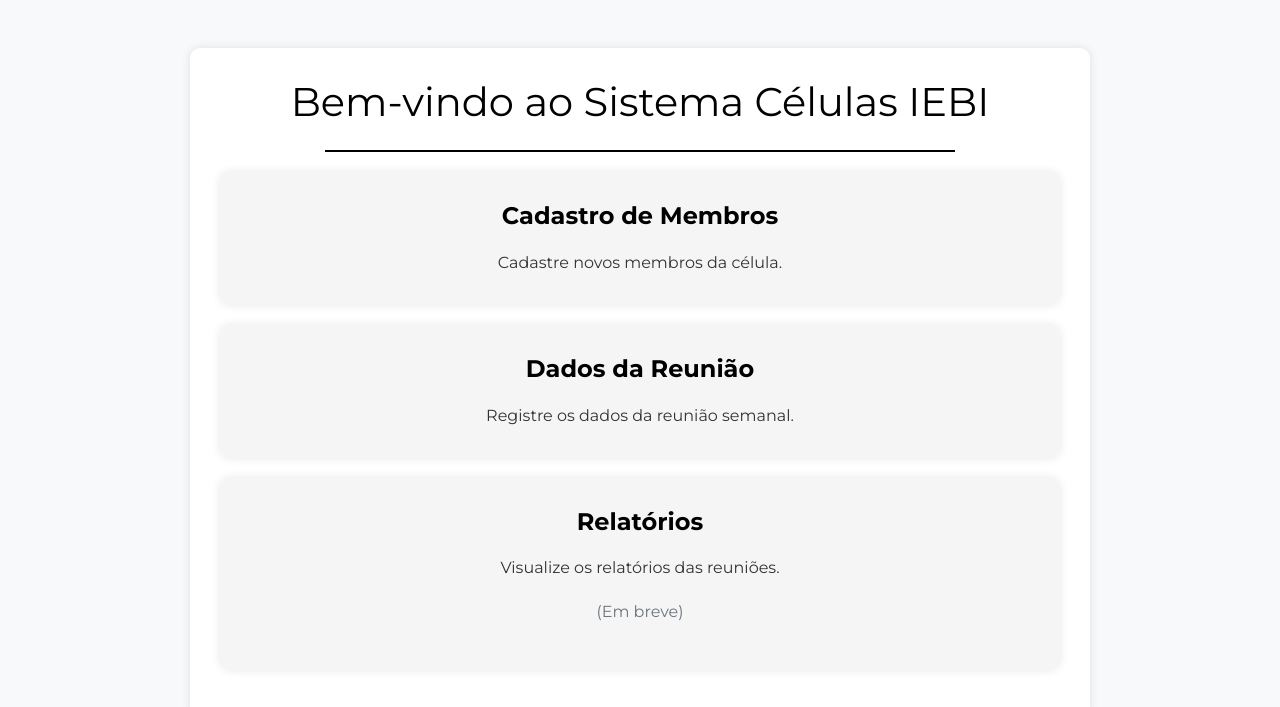
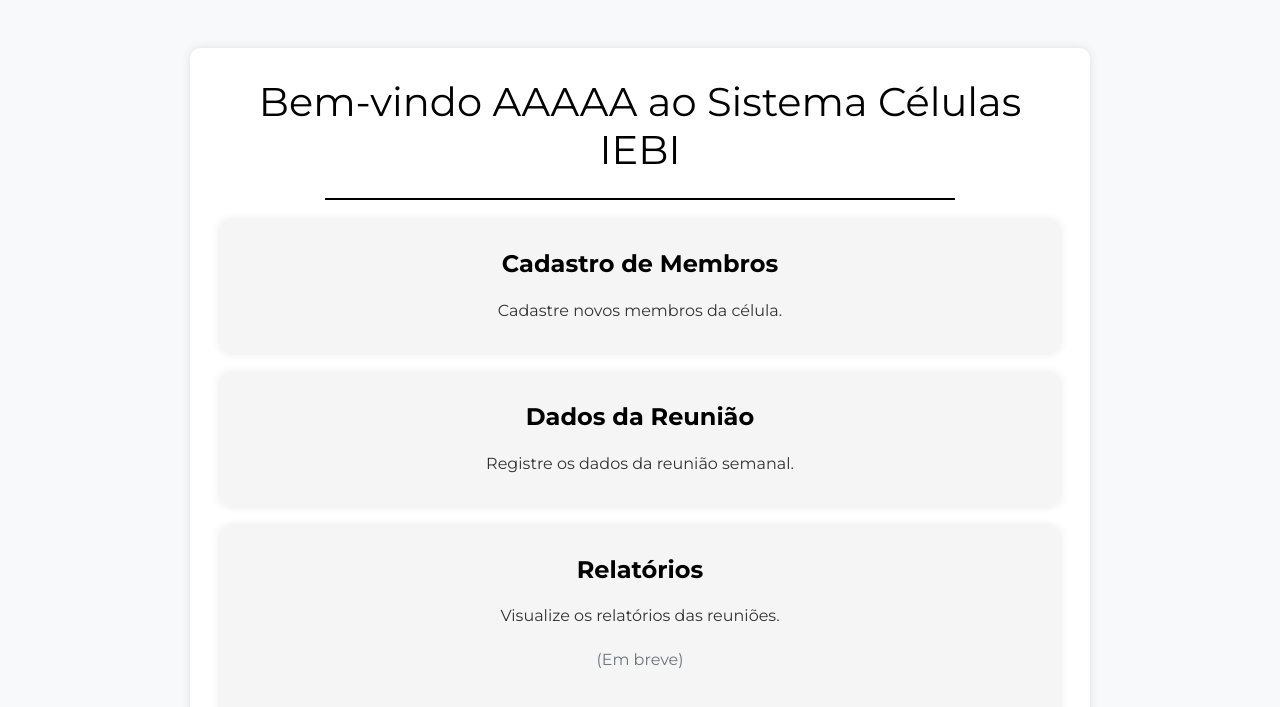
Before and after one commit to Mociap/iebiCelulas, a plain HTML site: page HomePage.html in a window 1280 px wide. Shown: the part 137-844 px from the top of the page. Drawn offline with nearby package versions, Linux system fonts and the light colour scheme.

Commit message:
atualizar

```diff
--- a/HomePage.html
+++ b/HomePage.html
@@ -3,7 +3,7 @@
 <head>
     <meta charset="UTF-8">
     <meta name="viewport" content="width=device-width, initial-scale=1.0">
-    <title>Página Inicial - Igreja Evangélica Batista Itapevi</title>
+    <title>Página Inicial - Igreja Evangélica Batista Intermares</title>
     <link rel="shortcut icon" href="./3.ico" type="image/x-icon">
     <link rel="stylesheet" href="https://stackpath.bootstrapcdn.com/bootstrap/4.5.2/css/bootstrap.min.css">
     <link rel="stylesheet" href="https://fonts.googleapis.com/css2?family=Montserrat:wght@400;700&display=swap">
@@ -81,7 +81,7 @@
         <img src="./LogoBranco.png" alt="Logo da Igreja Evangélica Batista Intermares">
     </div>
     <div class="container">
-        <h1 class="text-center mb-4" style="color: #000;">Bem-vindo ao Sistema Células IEBI</h1>
+        <h1 class="text-center mb-4" style="color: #000;">Bem-vindo AAAAA ao Sistema Células IEBI</h1>
         <div class="divider"></div>
         <div class="row">
             <div class="col-md-12">
```
